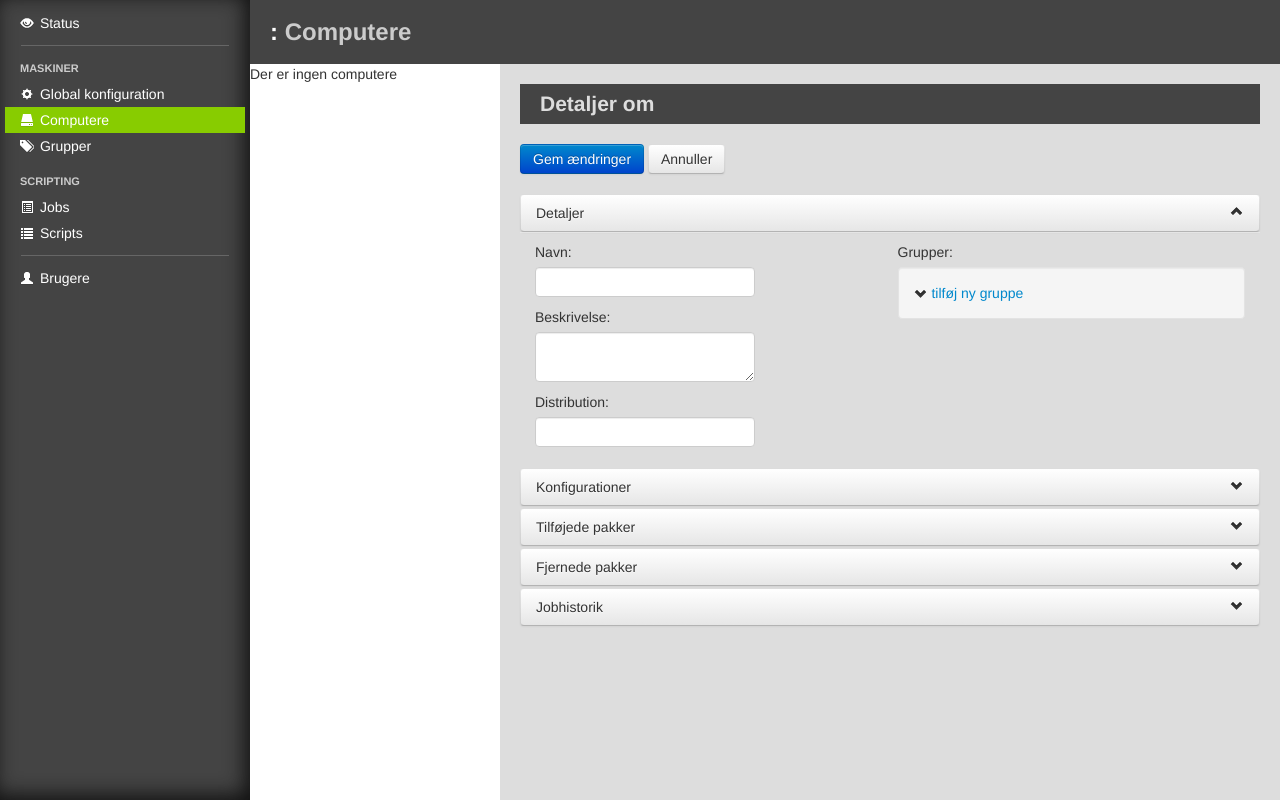
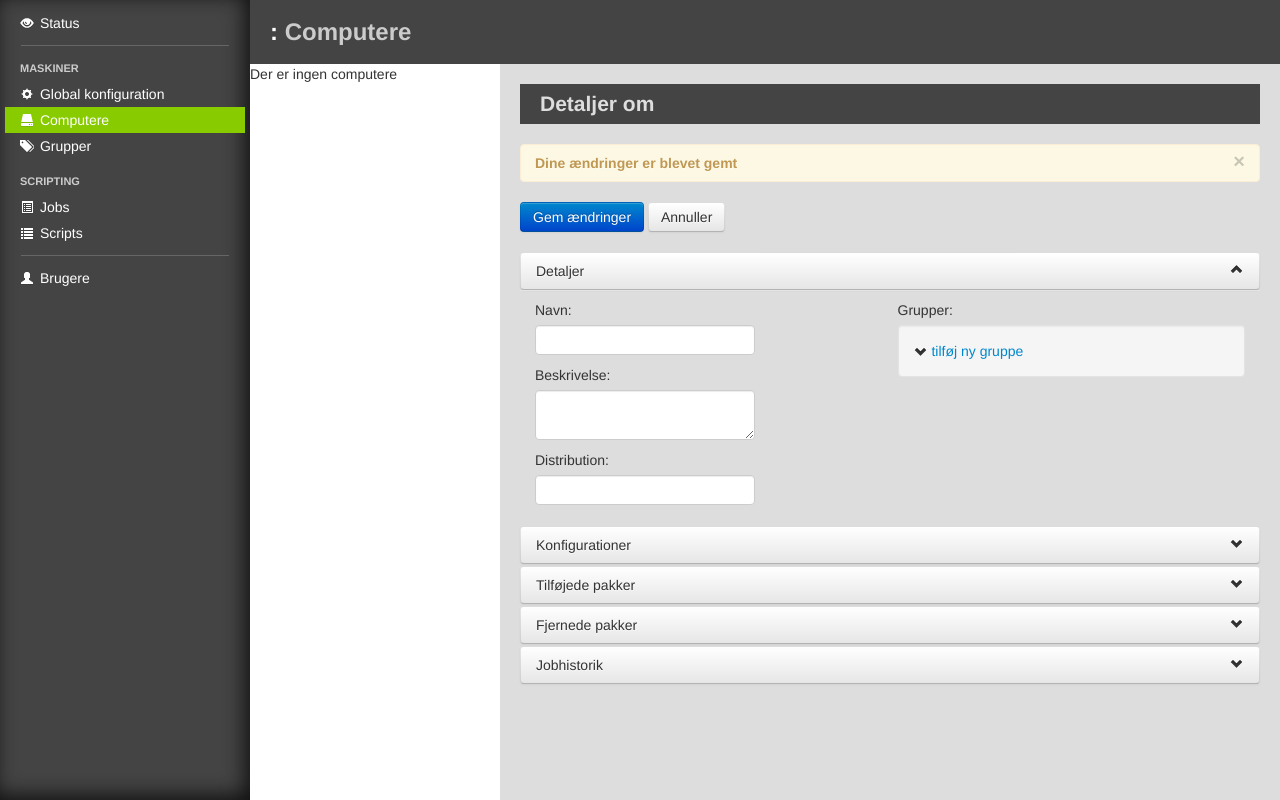
Before and after one commit to magenta-aps/bibos_admin, a Django app: template admin_site/templates/system/site_computers.html in a window 1280 px wide. Run offline with Django 3.2, Linux system fonts and the light colour scheme; the template is opened without the code that fills it, so the values that code supplies are empty.

Commit message:
save alert implemented

```diff
--- a/admin_site/templates/system/site_computers.html
+++ b/admin_site/templates/system/site_computers.html
@@ -42,6 +42,11 @@ class="active"
     <h2 class="divideheader">Detaljer om <em>{{ selected_pc.name }}</em></h2>
 
     <form>
+
+      <div class="alert" style="margin-top: 20px;">
+        <button type="button" class="close" data-dismiss="alert">&times;</button>
+        <strong>Dine ændringer er blevet gemt</strong>
+      </div>
 
       <button class="btn btn-primary">Gem ændringer</button>
       <button class="btn">Annuller</button>
```
